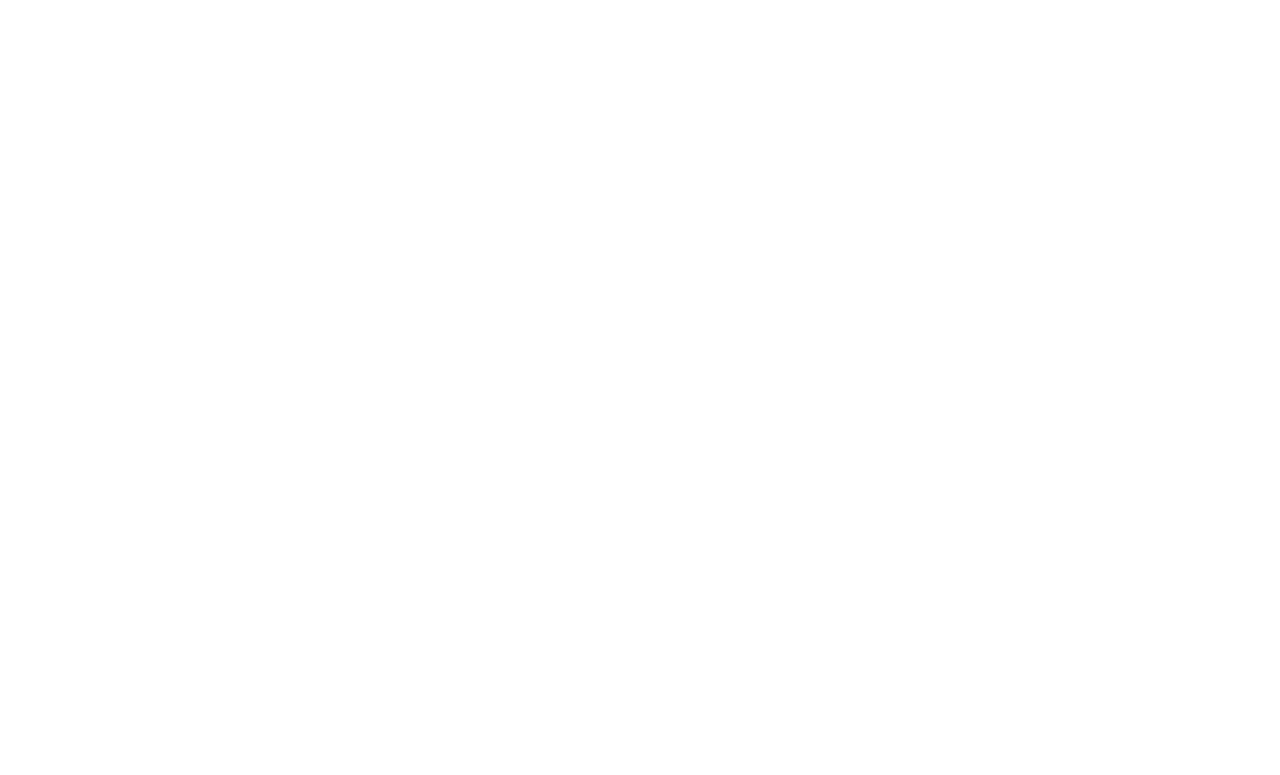
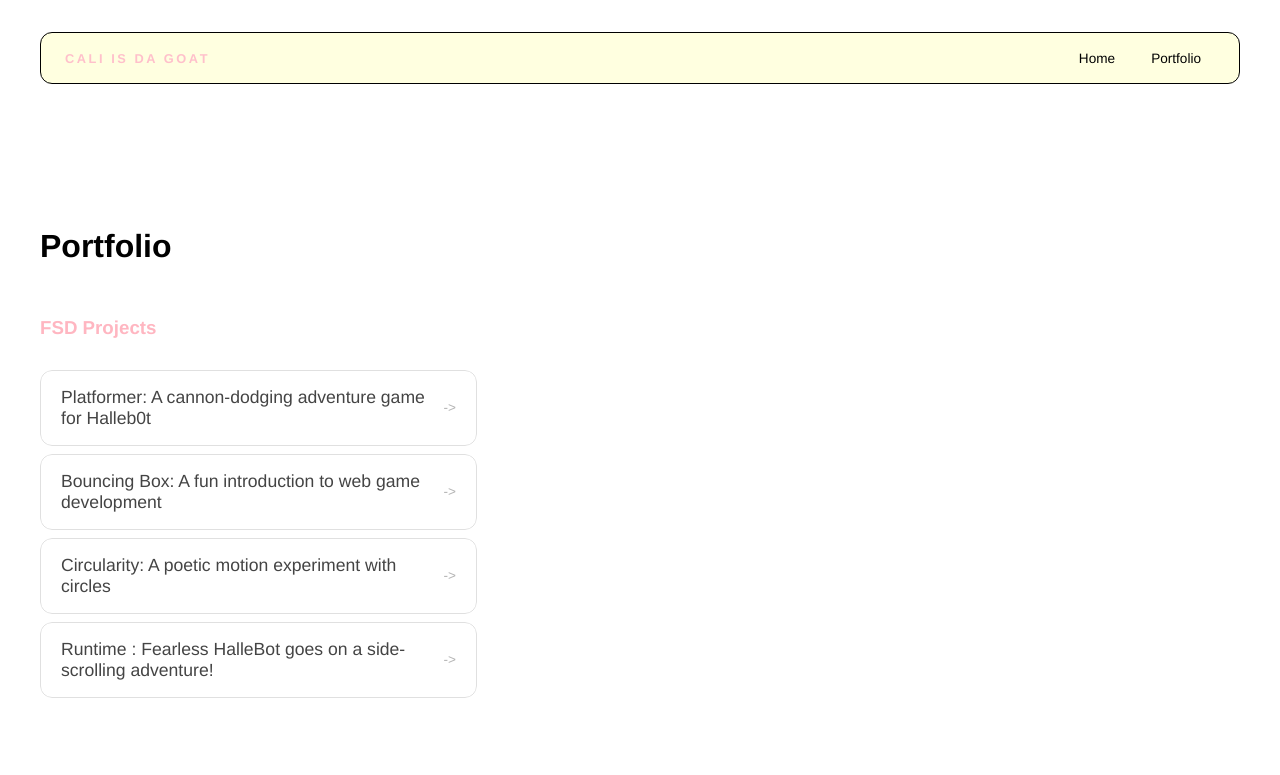
Before and after one commit to 7029949-droid/7029949-droid.github.io, a plain HTML site: page portfolio.html in a window 1280 px wide. Drawn offline with Linux system fonts and the light colour scheme.

Commit message:
add portfolio page to website

```diff
--- a/portfolio.html
+++ b/portfolio.html
@@ -0,0 +1,46 @@
+<!DOCTYPE html>
+<html>
+  <head>
+    <title>Cali Is Da Goat</title>
+  </head>
+<link rel="stylesheet" href="style.css" />
+  <body>
+    <!-- All content goes here -->
+    <div id="all-contents">
+     <nav>
+<h1>Cali Is Da Goat</h1>
+<ul id="nav-ul">
+  <li class="nav-li">
+  <a href="index.html">Home</a>
+</li>
+<li class="nav-li">
+  <a href="portfolio.html">Portfolio</a>
+</li>
+</ul>
+  </nav>
+
+  <main>
+  <div class="content">
+    <h1>Portfolio</h1>
+    <h3>FSD Projects</h3>
+    <ul id="portfolio">
+      <li>
+  <a href="fsd-projects/platformer/">Platformer: A cannon-dodging adventure game for Halleb0t</a>
+</li>
+<li>
+  <a href="fsd-projects/bouncing-box/">Bouncing Box: A fun introduction to web game development</a>
+</li>
+<li>
+  <a href="fsd-projects/circularity/">Circularity: A poetic motion experiment with circles</a>
+</li>
+<li>
+ <a href="fsd-projects/runtime/">Runtime : Fearless HalleBot goes on a side-scrolling adventure!</a>
+</li>
+  </ul>
+
+    <!-- ASD Projects will go here -->
+</div>
+  </main>
+    </div>
+  </body>
+</html>
--- a/style.css
+++ b/style.css
@@ -4,8 +4,8 @@
 
 body {
   margin: 0;
-  background: #ffffff;
-  color: #ffb6c1;
+  background: #FFF;
+  color: #FFB6C1;
   font-family: "Helvetica Neue", Arial, sans-serif;
 }
 
@@ -39,8 +39,8 @@
   line-height: 0.9;
   font-weight: 900;
   letter-spacing: -0.04em;
-  text-transform: uppercase;
-  color: #ffb6c1;
+  text-transform: Uppercase;
+  color: #FFB6C1;
 }
 
 .content > p {
@@ -62,7 +62,7 @@
   font-weight: 700;
   text-transform: uppercase;
   letter-spacing: 0.2em;
-  color: #cbc3e3;
+  color: #000000;
 }
 
 #interests ul {
@@ -79,8 +79,8 @@
   font-size: 1rem;
   font-weight: 600;
   padding: 10px 20px;
-  background: #ffffe0;
-  border: 1px solid #ddd;
+  background: #FFFFE0;
+  border: 1px solid #000;
   border-radius: 100px;
   transition:
     background 0.25s ease,
@@ -90,7 +90,7 @@
 }
 
 #interests li:hover {
-  background: #90e4c1;
+  background: #FF69B4;
   color: #fff;
 }
 .sidebar-img {
@@ -116,7 +116,7 @@
   align-items: center;
   margin-bottom: 48px;
   padding: 16px 24px;
-  background: #ffffe0;
+  background: #FFFFE0;
   border: 1px solid #000;
   border-radius: 12px;
 }
@@ -151,6 +151,58 @@
 }
 
 .nav-li a:hover {
-  background: #ffffe0;
-  color: #ffffe0;
+  background: #FF69B4;
+  color: #FF69B4;
 }
+/* Portfolio styles */
+.content h1 {
+  color: black;
+}
+
+#portfolio {
+  list-style: none;
+  margin: 0;
+  padding: 0;
+  width: 100%;
+  display: flex;
+  flex-direction: column;
+  gap: 8px;
+}
+
+#portfolio li {
+  border-radius: 12px;
+  overflow: hidden;
+}
+
+#portfolio a {
+  display: flex;
+  justify-content: space-between;
+  align-items: center;
+  text-decoration: none;
+  color: #444;
+  padding: 16px 20px;
+  font-size: 1.1rem;
+  font-weight: 500;
+  background: #fff;
+  border: 1px solid #e0e0e0;
+  border-radius: 12px;
+  transition: background 0.25s ease, color 0.25s ease, transform 0.25s ease;
+}
+
+#portfolio a:hover {
+  background: #000;
+  color: #fff;
+  transform: translateX(4px);
+}
+
+#portfolio a::after {
+  content: "->";
+  font-size: 0.85rem;
+  opacity: 0.4;
+  transition: opacity 0.25s ease;
+  white-space: nowrap;
+}
+
+#portfolio a:hover::after {
+  opacity: 1;
+}
```
Also changed, not shown: index.html (+1 -1 lines).
